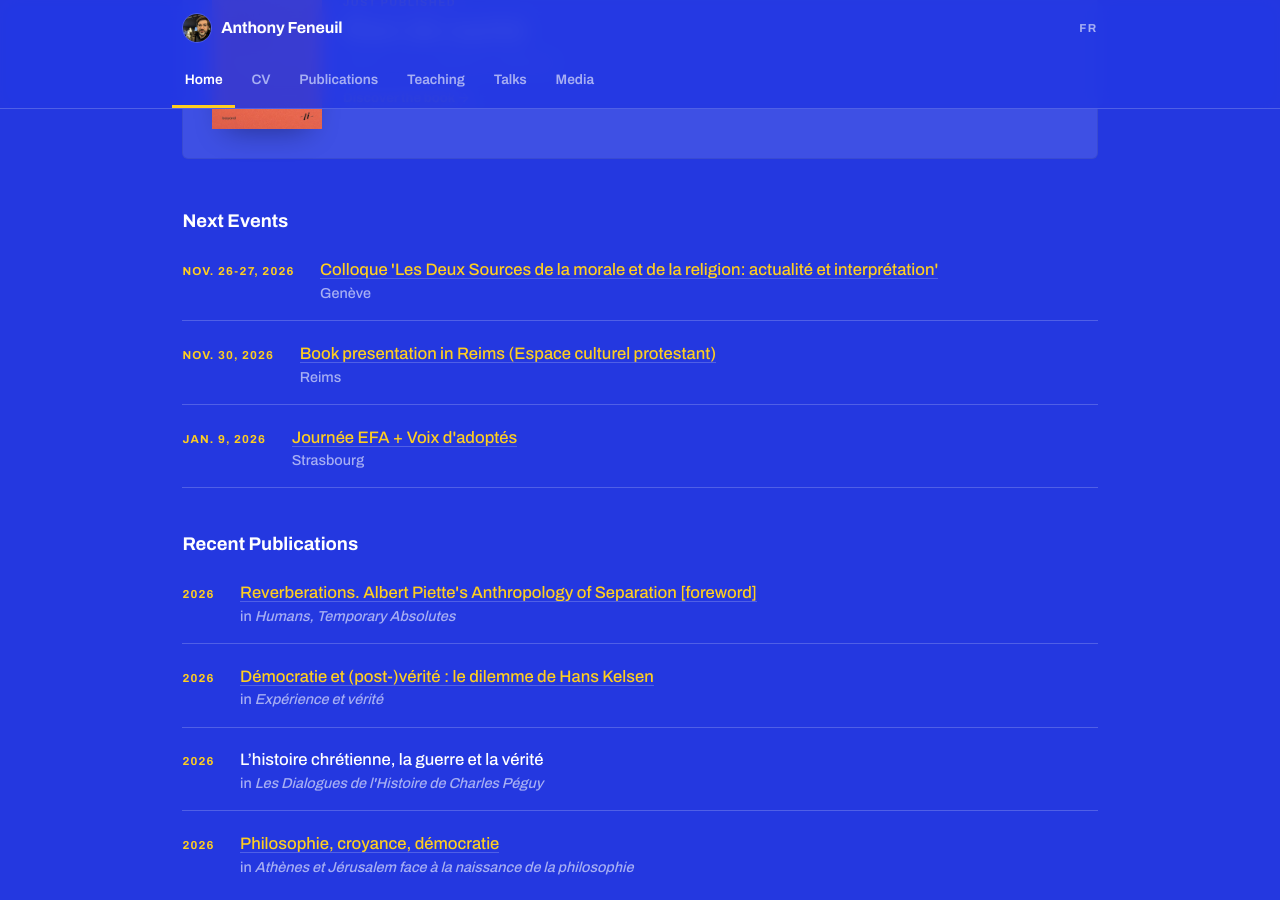
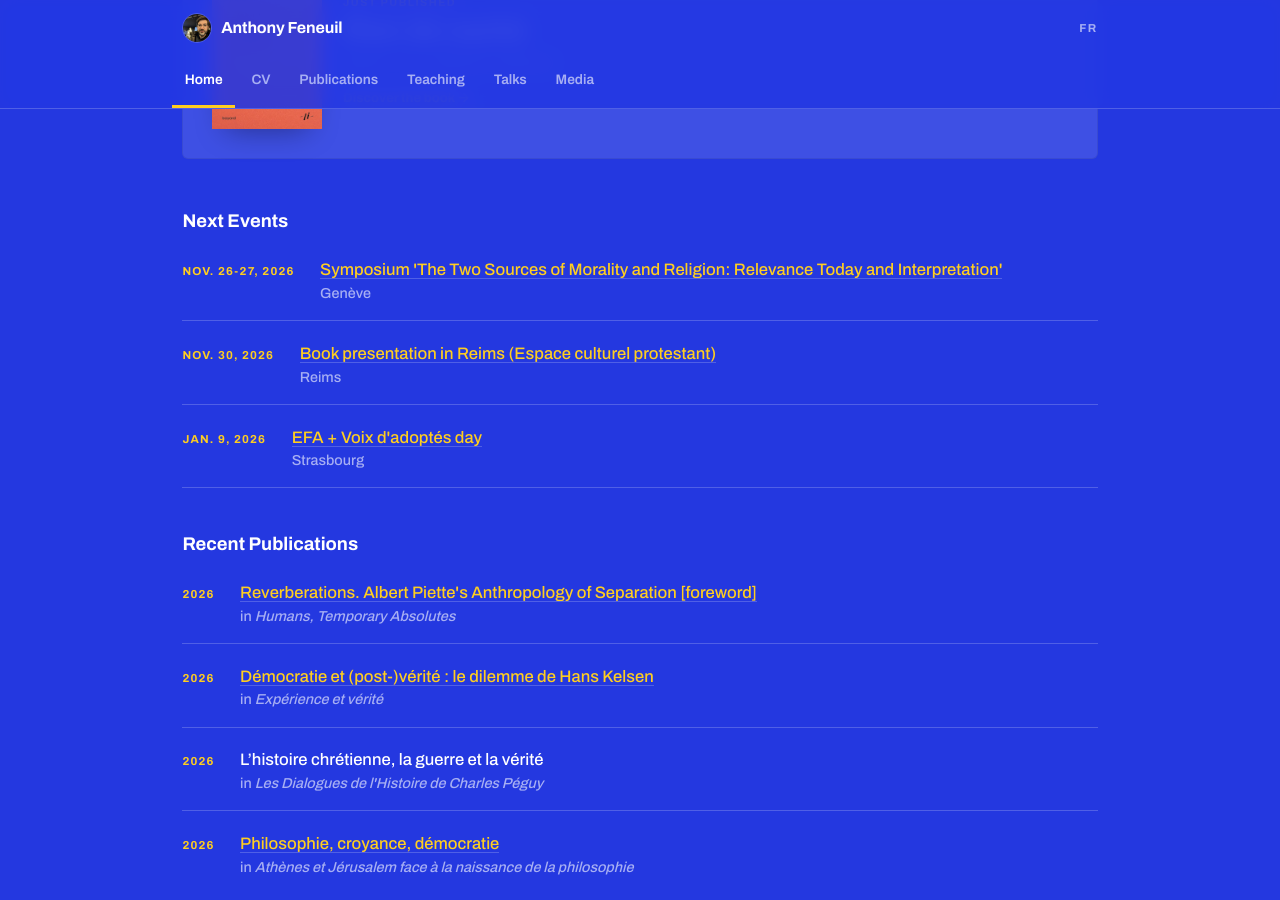
Before and after one commit to anfnl/anfnl.github.io, a Jekyll site: the page built from en/index.md, in a window 1280 px wide and 900 px high, scrolled down 930 px. Built offline with Jekyll 4.4.1, drawn with Linux system fonts in a browser that asks for light colours; some web fonts are replaced.

Commit message:
Update events.yml

```diff
--- a/_data/events.yml
+++ b/_data/events.yml
@@ -2,8 +2,8 @@
   date_fr: "26-27 nov. 2026"
   location: "Genève"
   url: "https://www.unige.ch/theologie/irse/actualites/les-deux-sources-de-la-morale-et-de-la-religion-actualites-et-interpretations-26-2711"
-  label_en: "Colloque 'Les Deux Sources de la morale et de la religion: actualité et interprétation' "
-  label_fr: "Conference 'The Two Sources of Morality and Religion: Relevance Today and Interpretation' "
+  label_en: "Symposium 'The Two Sources of Morality and Religion: Relevance Today and Interpretation' "
+  label_fr: "Colloque 'Les Deux Sources de la morale et de la religion: actualité et interprétation' "
 
 - date_en: "Nov. 30, 2026"
   date_fr: "30 nov. 2026"
@@ -16,5 +16,5 @@
   date_fr: "9 janv. 2026"
   location: "Strasbourg"
   url: ""
-  label_en: "Journée EFA + Voix d'adoptés"
-  label_fr: "EFA + Voix d'adoptés day"
+  label_en: "EFA + Voix d'adoptés day"
+  label_fr: "Journée EFA + Voix d'adoptés"
```
